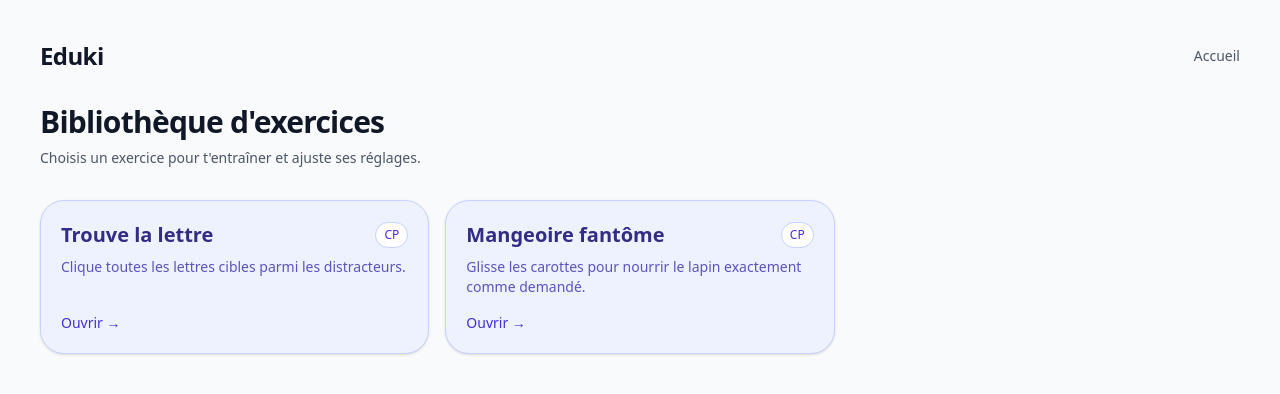
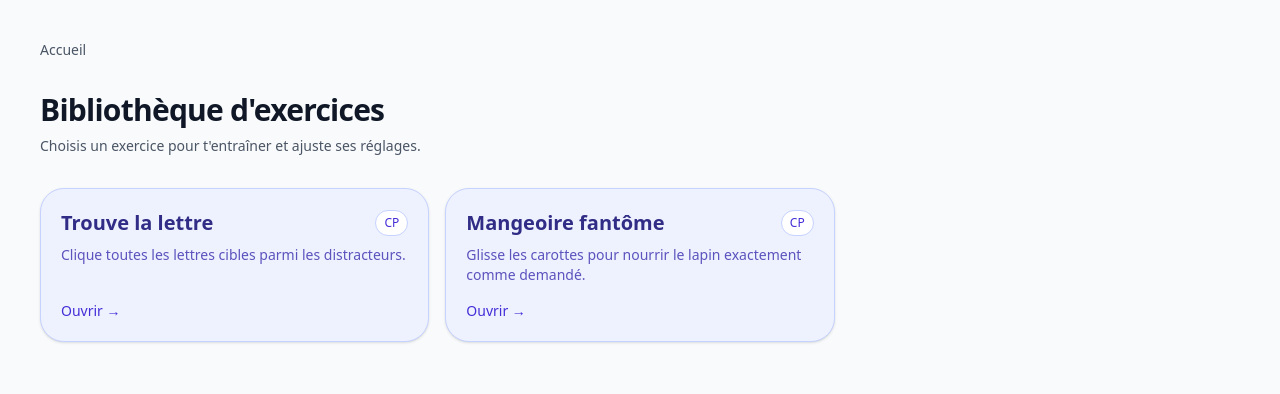
Before and after one commit to ncl63/eduki, a React (Vite) app: page / in a window 1280 px wide. Shown: the top 394 px of the page. Built offline with nearby package versions, Linux system fonts and the light colour scheme.

Commit message:
Update EnTete.jsx

```diff
--- a/src/components/EnTete.jsx
+++ b/src/components/EnTete.jsx
@@ -3,8 +3,7 @@ import { Link } from 'react-router-dom'
 
 export default function EnTete() {
   return (
-    <header className="mb-8 flex items-center justify-between">
-      <Link to="/" className="text-2xl font-bold tracking-tight">Eduki</Link>
+    <header className="mb-8">
       <nav className="text-sm text-gray-600">
         <Link to="/" className="hover:underline">Accueil</Link>
       </nav>
```
